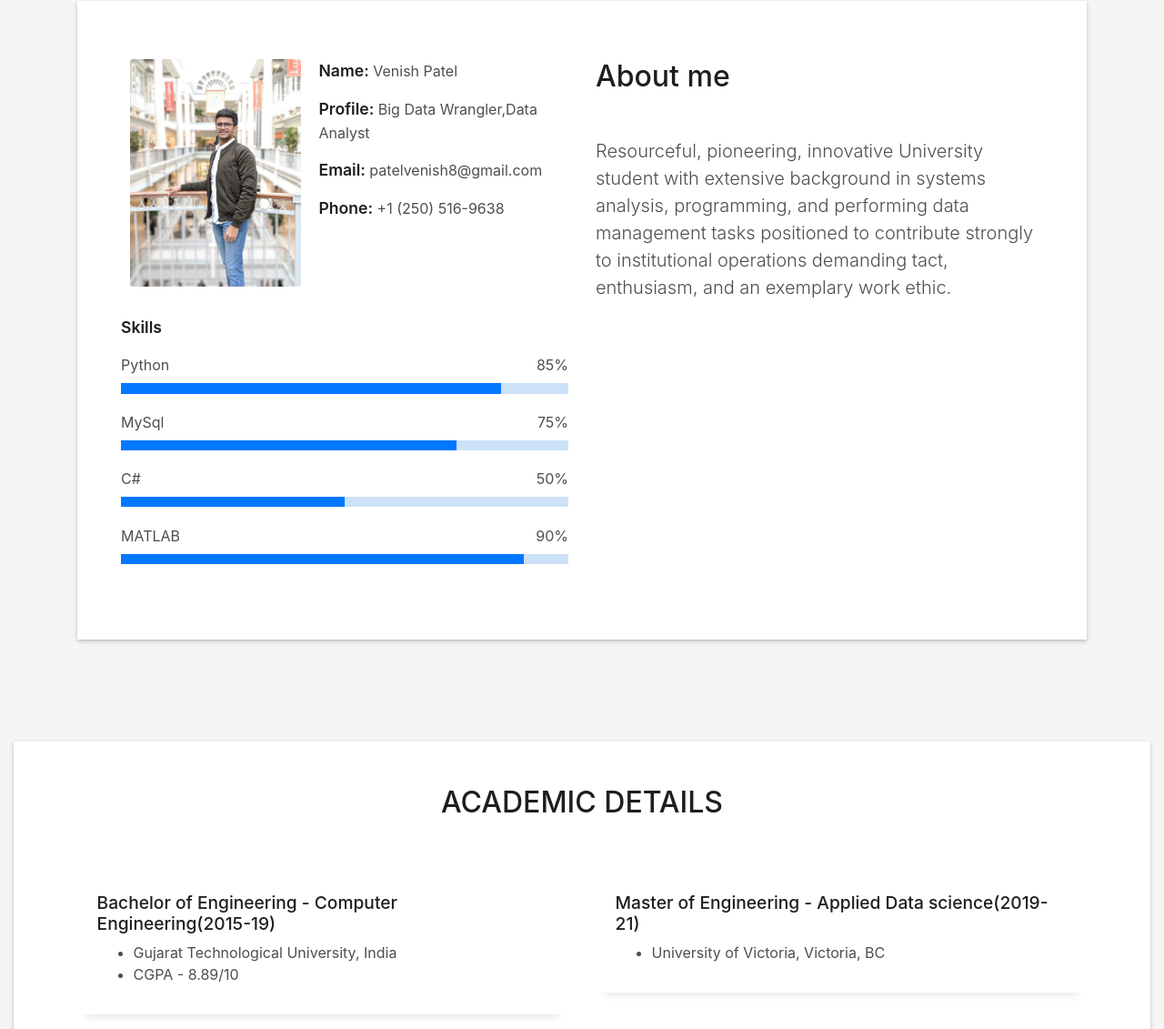
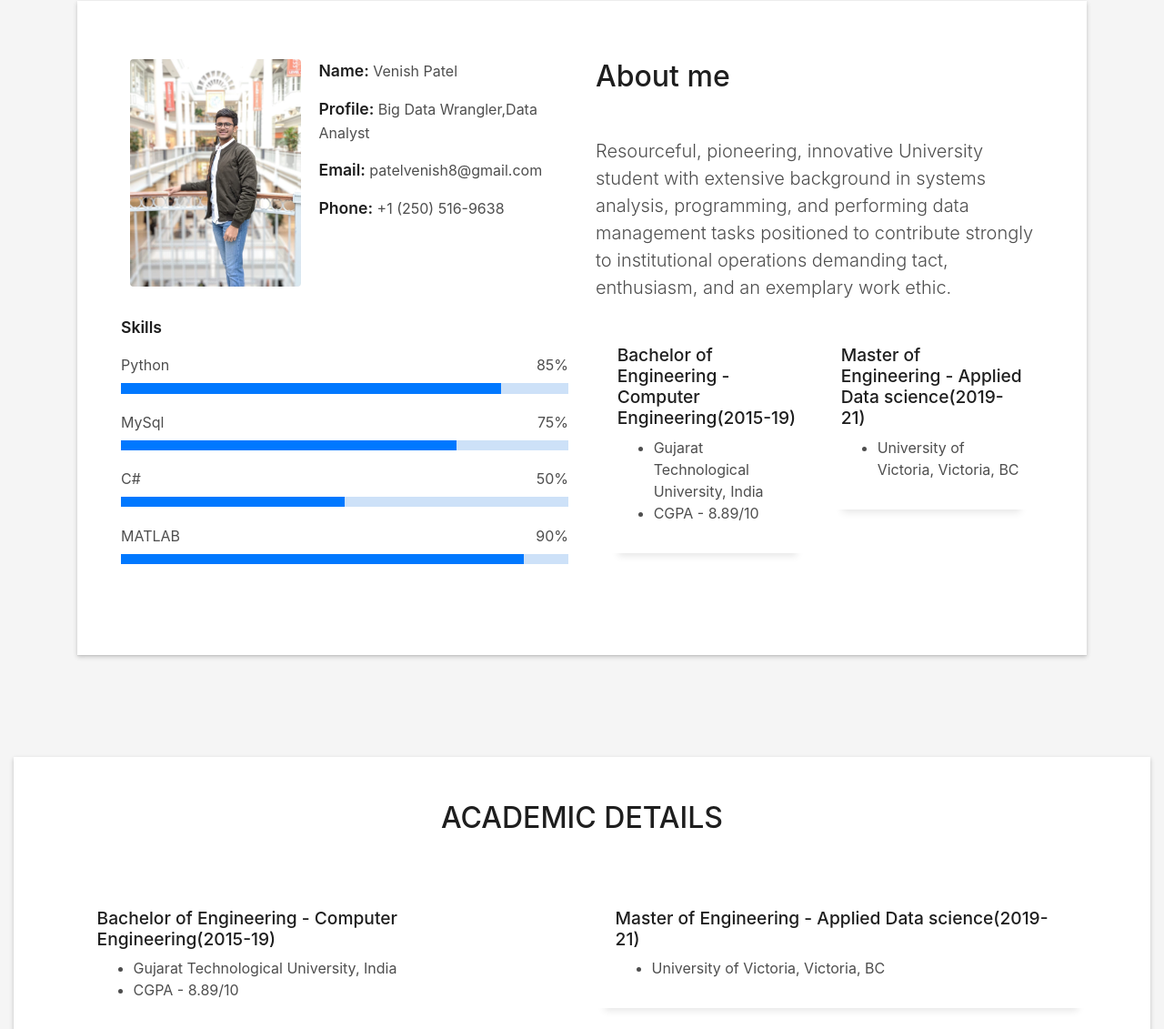
Before and after one commit to patel-venish/MyPortfolio, a plain HTML site: page index.html in a window 1280 px wide. Shown: the part 863-1994 px from the top of the page at 91% size. Drawn offline with Linux system fonts and the light colour scheme; files whose address does not match are found by name.

Commit message:
Update index.html

```diff
--- a/index.html
+++ b/index.html
@@ -149,6 +149,48 @@
                     Resourceful, pioneering, innovative University student with extensive background in systems analysis, programming, and performing data management tasks positioned to contribute strongly to institutional operations demanding tact, enthusiasm, and an exemplary work ethic.
 
                   </p>
+                  <div class="container">
+
+      <div class="row">
+        <div class="col-md-6">
+          <div class="work-box">
+
+
+              <div class="work-content">
+                <div class="row">
+                  <div class="col-sm-12">
+                    <h2 class="w-title">Bachelor of Engineering - Computer Engineering(2015-19)</h2>
+                    <ul>
+                      <li>Gujarat Technological University, India</li>
+                      <li>CGPA - 8.89/10</li>
+                    </ul>
+
+
+
+                  </div>
+
+                </div>
+              </div>
+            </a>
+          </div>
+        </div>
+        <div class="col-md-6">
+          <div class="work-box">
+
+              <div class="work-content">
+                <div class="row">
+                  <div class="col-sm-12">
+                    <h2 class="w-title">Master of Engineering - Applied Data science(2019-21) </h2>
+                    <ul>
+                      <li>University of Victoria, Victoria, BC</li>
+                    </ul>
+                  </div>
+
+                </div>
+              </div>
+            </a>
+          </div>
+        </div>
 
                 </div>
               </div>
```
